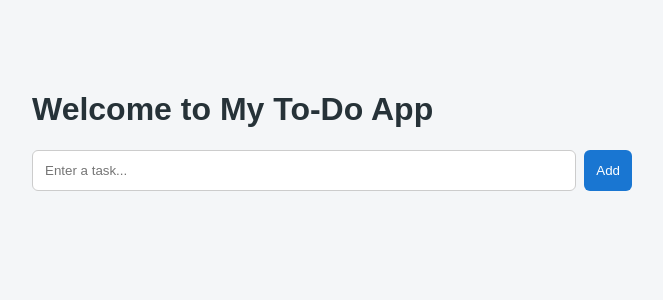
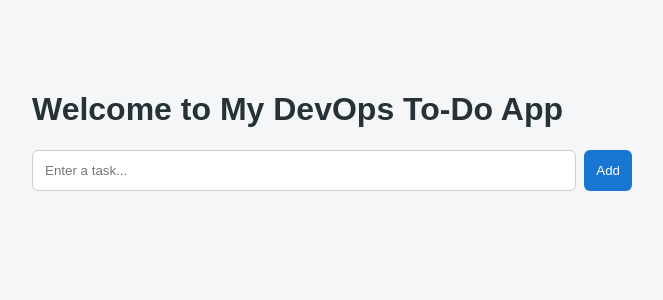
Before and after one commit to ShivaniJayapal/todo-cicd-project, a Flask app: page / in a window 1280 px wide. Shown: the top 300 px of the page, without its empty margins (308-971 px from the left). Run offline with Flask 3, Linux system fonts and the light colour scheme.

Commit message:
Update index.html

```diff
--- a/templates/index.html
+++ b/templates/index.html
@@ -16,7 +16,7 @@
     </style>
 </head>
 <body>
-    <h1>Welcome to My To-Do App</h1>
+    <h1>Welcome to My DevOps To-Do App</h1>
     <form action="/add" method="post">
         <input name="task" placeholder="Enter a task..." required>
         <button type="submit">Add</button>
```
